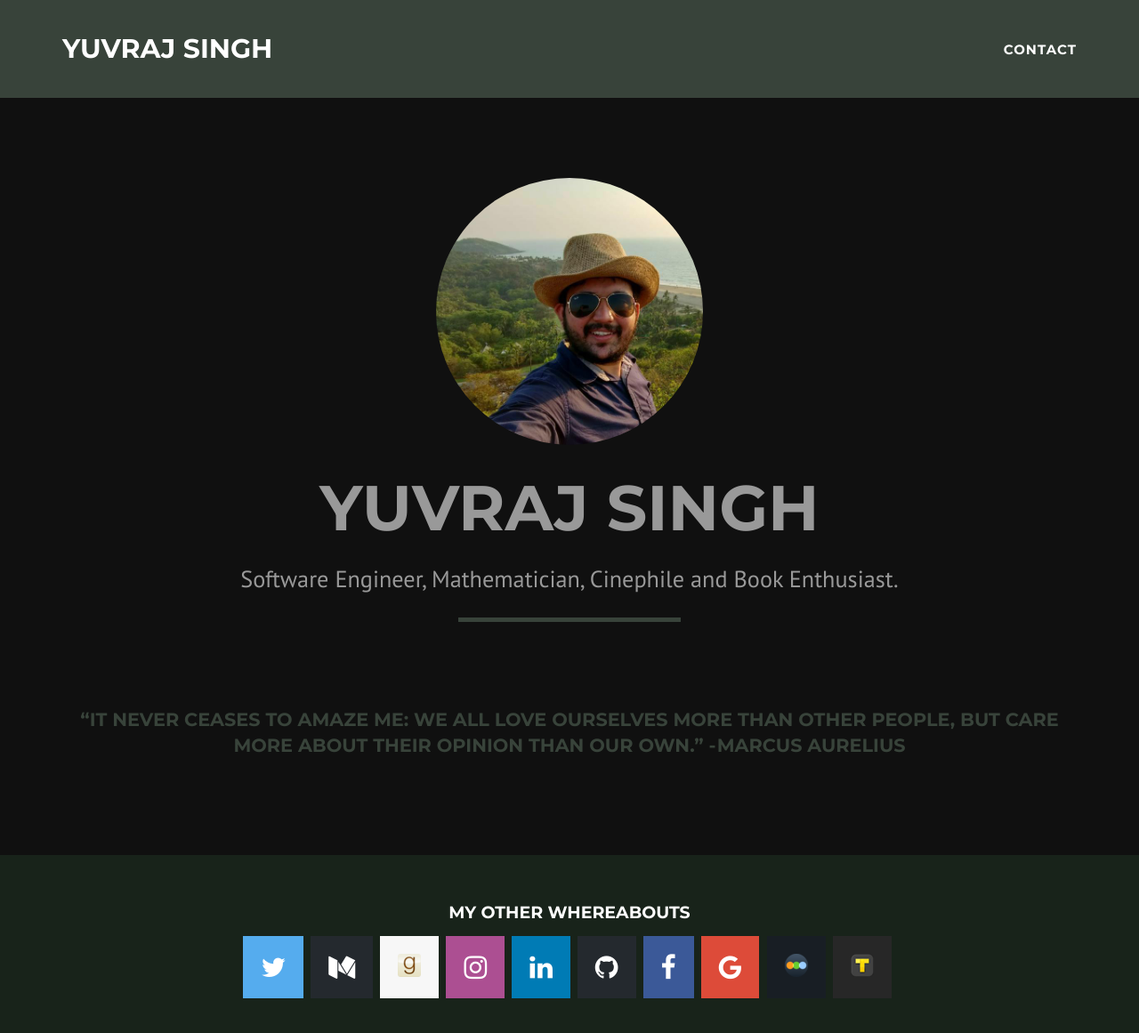
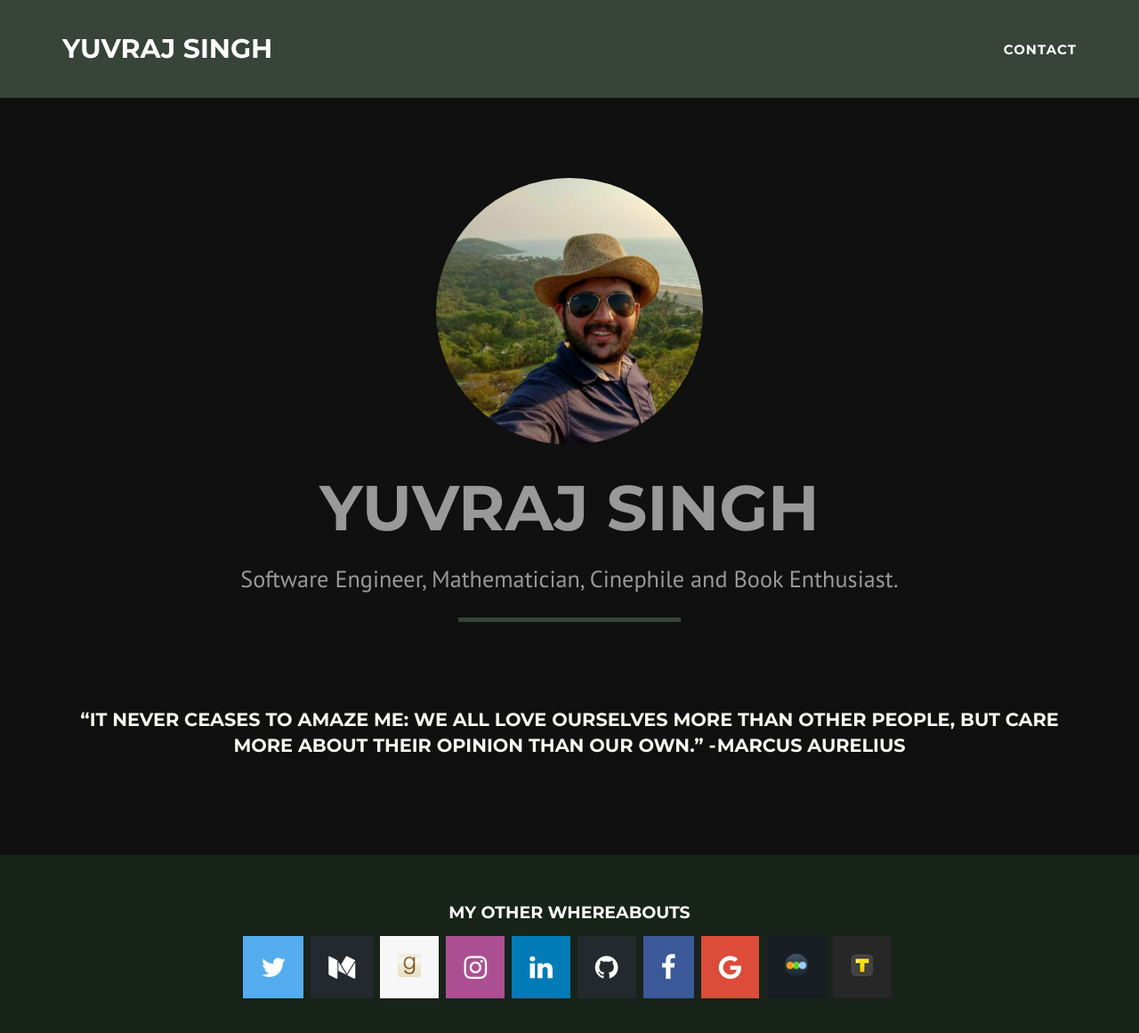
Before and after one commit to yuvraj-singh/yuvraj-singh.github.io, a Jekyll site: the page built from index.html, in a window 1280 px wide and 1193 px high. Shown: the top 1161 px of the window at 89% size. Built offline with Jekyll 4.4.1, drawn with Linux system fonts in a browser that asks for light colours.

```diff
--- a/_includes/header.html
+++ b/_includes/header.html
@@ -13,7 +13,7 @@
                     <br>
                     <br>
                     <h3>
-                    <span class="skills" style="color:#38433a">{{ site.quote }}</span>
+                    <span class="skills" style="color:#f8f8f2">{{ site.quote }}</span>
                   </h3>
                 </div>
             </div>
```
